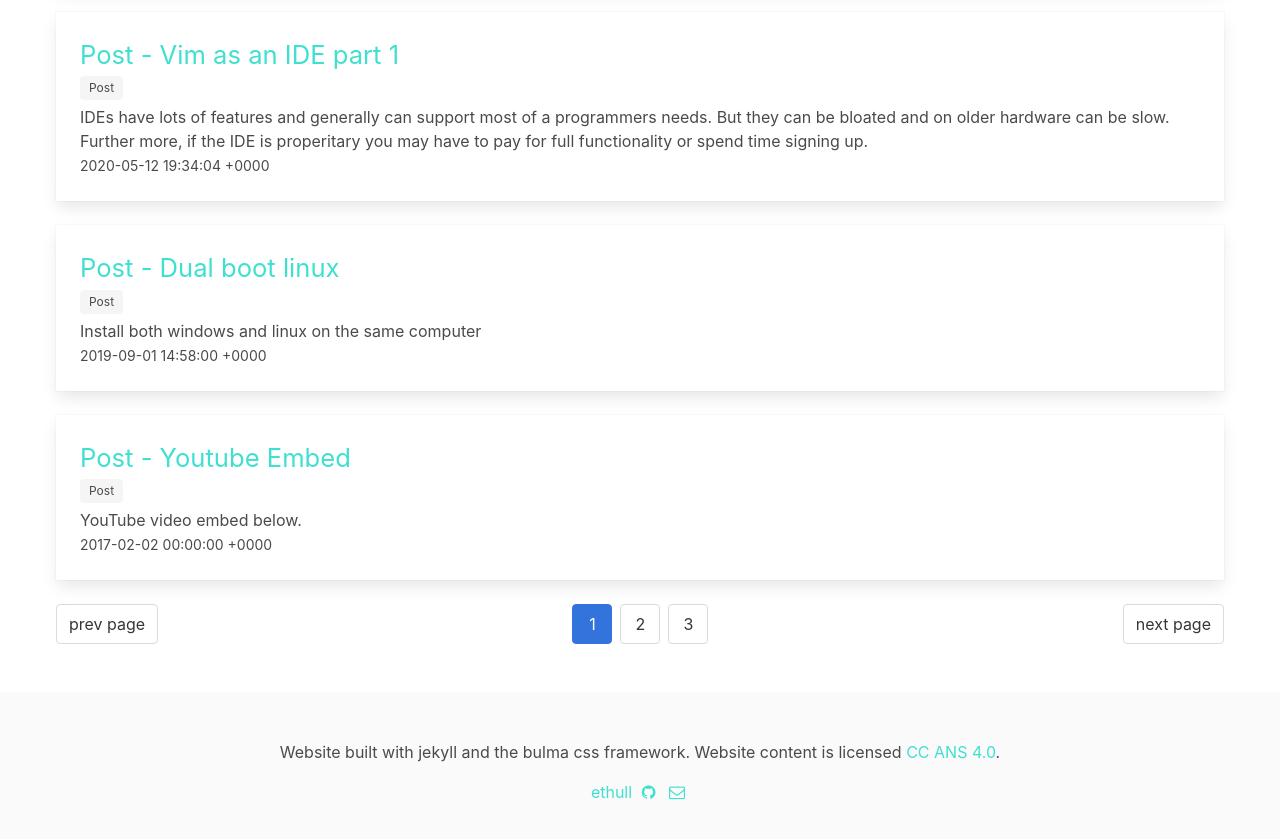
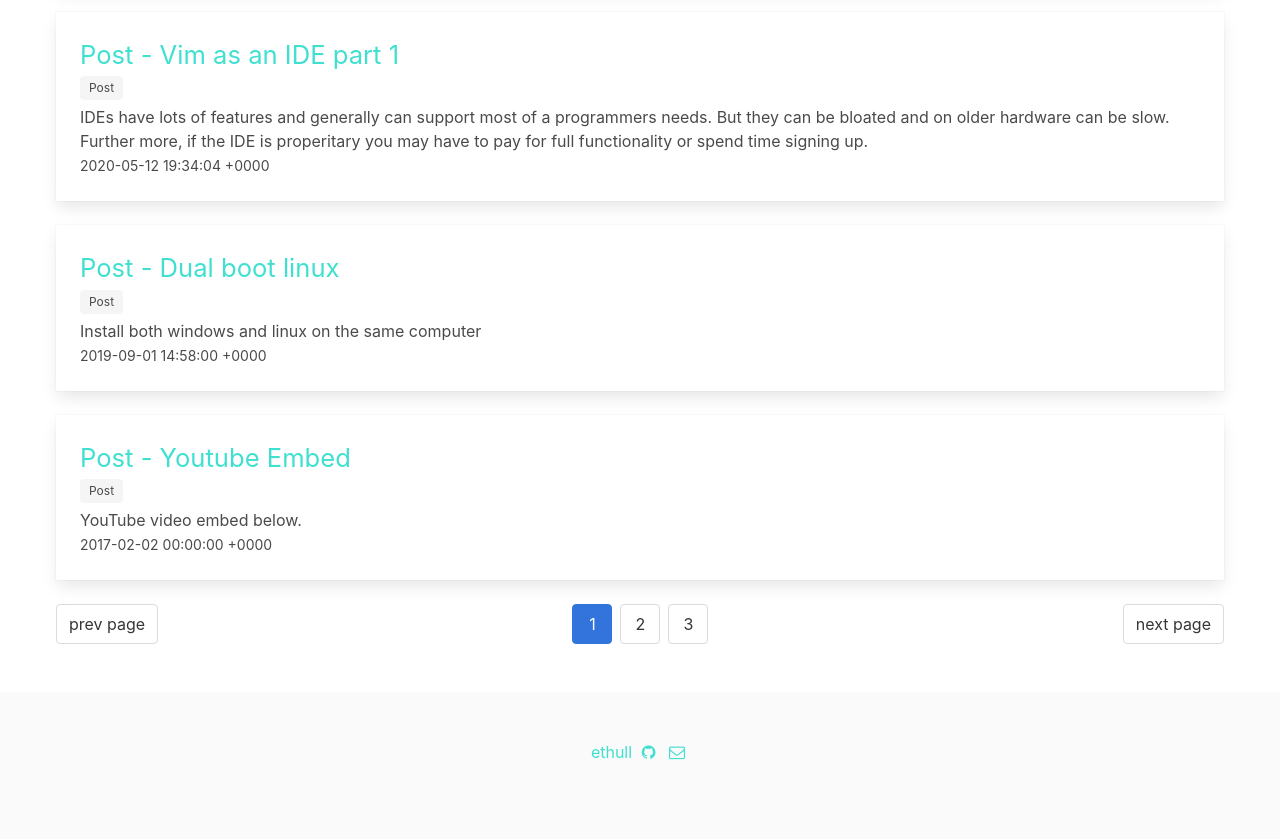
Before and after one commit to ethull/ethull.github.io, a Jekyll site: the page built from index.html, in a window 1280 px wide and 900 px high, scrolled down 652 px. Shown: the top 839 px of the window. Built offline with Jekyll 4.4.1, drawn with Linux system fonts in a browser that asks for light colours; the list of posts is cut into pages by our own code.

Commit message:
general improvements

```diff
--- a/_includes/footer.html
+++ b/_includes/footer.html
@@ -1,13 +1,14 @@
 <footer class="footer">
   <div class="container">
     <div class="content has-text-centered">
-      <p>
+      <!-- <p>
         Website built with jekyll and the bulma css framework. Website content
         is licensed
         <a href="http://creativecommons.org/licenses/by-nc-sa/4.0/"
           >CC ANS 4.0</a
         >.
       </p>
+      -->
       <p>
         <a href="http://github.com/ethull">ethull</a>
         {% if site.social.github %}
```
Also changed, not shown: _config.yml (line endings or trailing spaces).
